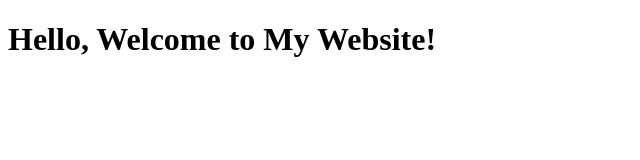
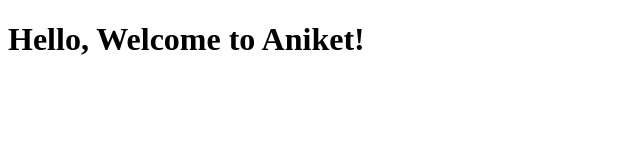
Before and after one commit to AniketDhanai/test, a plain HTML site: page index.html in a window 1280 px wide. Shown: the whole page, without its empty margins (0-640 px from the left). Drawn offline with Linux system fonts and the light colour scheme.

Commit message:
Update index.html

```diff
--- a/index.html
+++ b/index.html
@@ -4,6 +4,6 @@
     <title>Index Page</title>
 </head>
 <body>
-    <h1>Hello, Welcome to My Website!</h1>
+    <h1>Hello, Welcome to Aniket!</h1>
 </body>
 </html>
```
